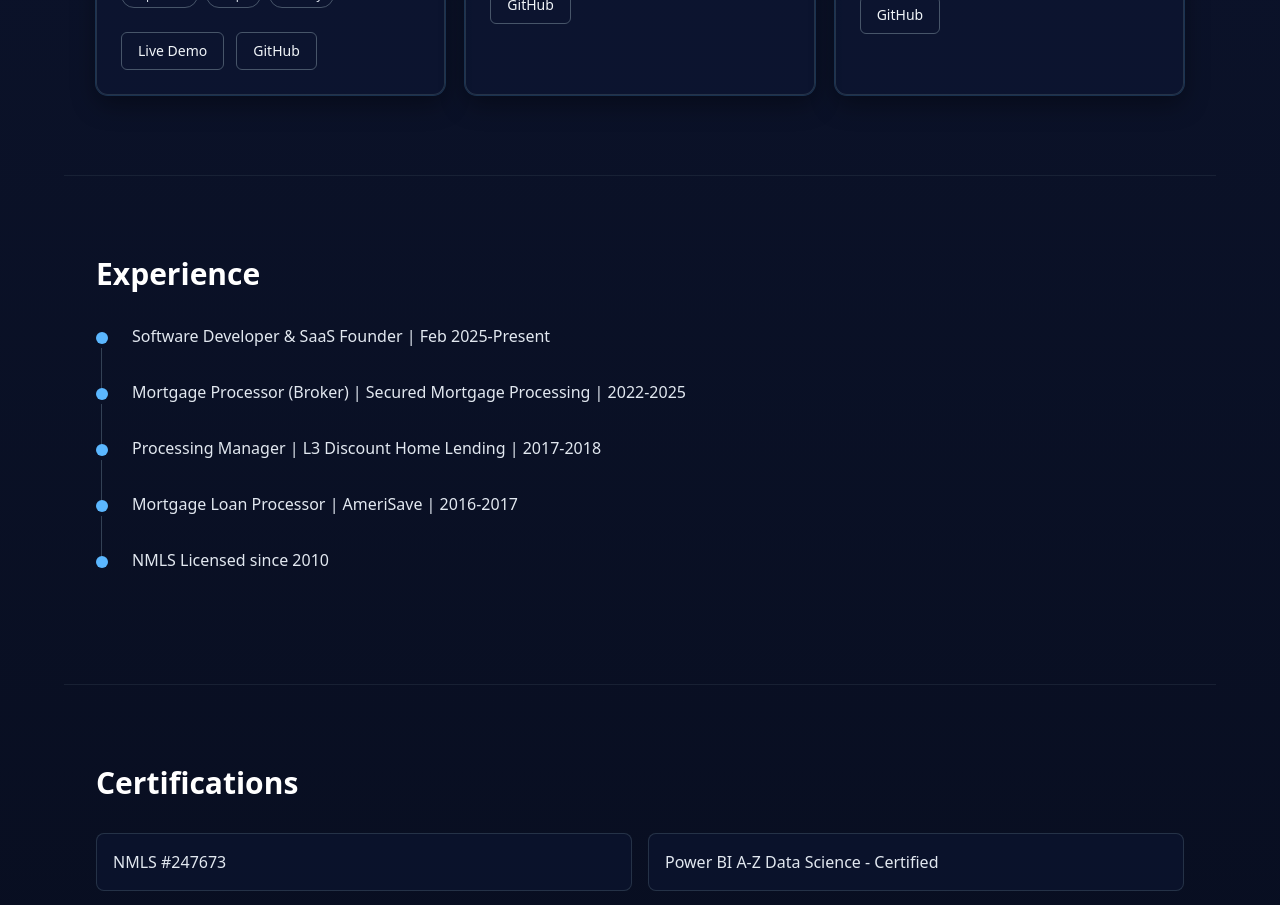
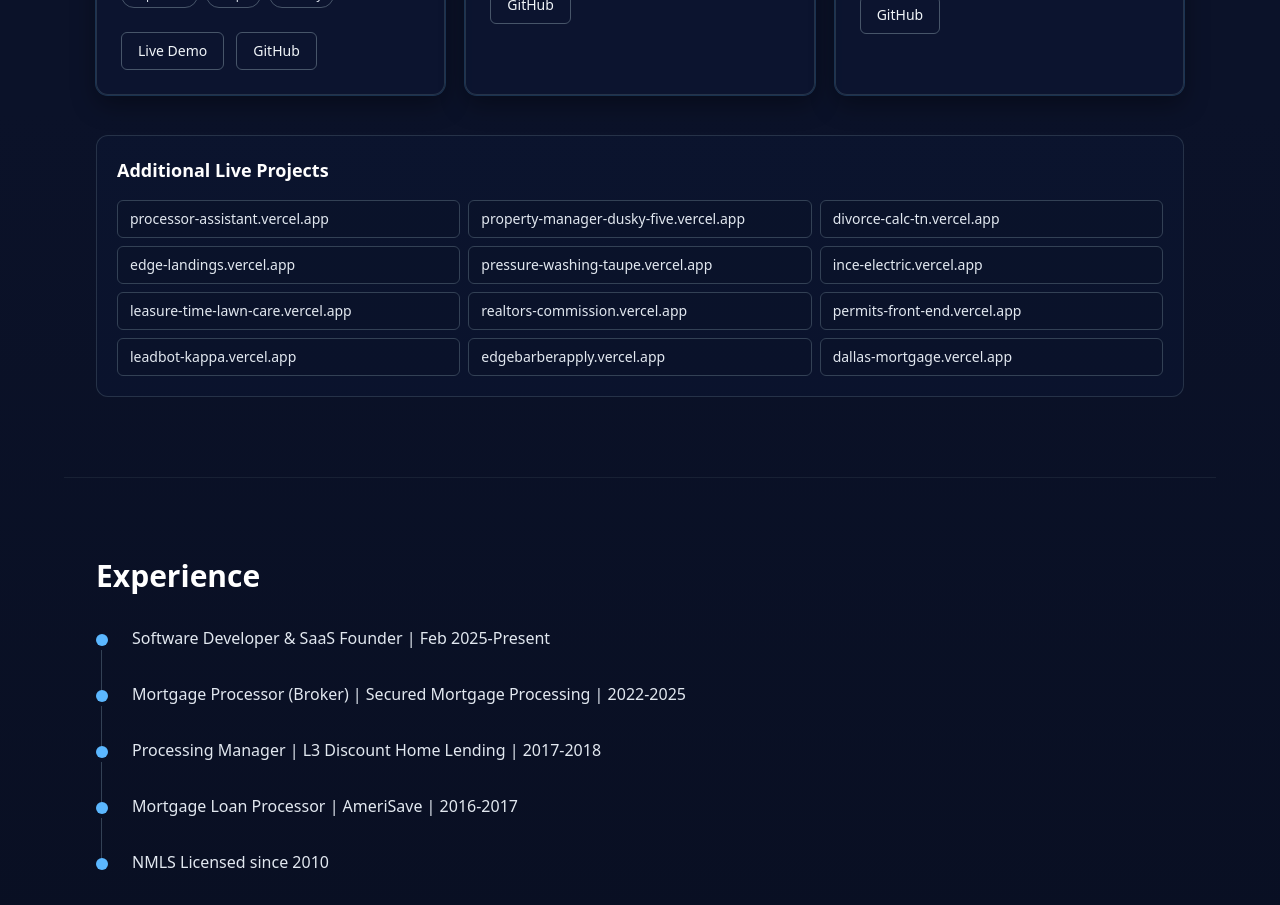
Before and after one commit to 145brice/My-Portfolio, a React (Vite) app: page / in a window 1280 px wide. Shown: the part 1920-2825 px from the top of the page. Built offline with nearby package versions, Linux system fonts and the light colour scheme.

Commit message:
Add additional live project links section

```diff
--- a/src/App.jsx
+++ b/src/App.jsx
@@ -73,6 +73,21 @@ const projects = [
     tags: ['Python', 'Web Scraping', 'Nashville Market'],
     links: [{ label: 'GitHub', href: 'https://github.com/145brice' }]
   }
+]
+
+const additionalProjectLinks = [
+  'https://processor-assistant.vercel.app/',
+  'https://property-manager-dusky-five.vercel.app/',
+  'https://divorce-calc-tn.vercel.app/',
+  'https://edge-landings.vercel.app/',
+  'https://pressure-washing-taupe.vercel.app/',
+  'https://ince-electric.vercel.app/',
+  'https://leasure-time-lawn-care.vercel.app/',
+  'https://realtors-commission.vercel.app/',
+  'https://permits-front-end.vercel.app/',
+  'https://leadbot-kappa.vercel.app/',
+  'https://edgebarberapply.vercel.app/',
+  'https://dallas-mortgage.vercel.app/'
 ]
 
 const timeline = [
@@ -298,6 +313,24 @@ export default function App() {
               </article>
             ))}
           </div>
+
+          <div className="mt-10 rounded-xl border border-slate-700/70 bg-navy-800/30 p-5">
+            <h3 className="text-lg font-semibold text-white">Additional Live Projects</h3>
+            <div className="mt-4 grid gap-2 sm:grid-cols-2 lg:grid-cols-3">
+              {additionalProjectLinks.map((url) => (
+                <a
+                  key={url}
+                  href={url}
+                  target="_blank"
+                  rel="noreferrer"
+                  className="truncate rounded-md border border-slate-700 bg-navy-900/50 px-3 py-2 text-sm text-slate-200 transition hover:border-accent-300 hover:text-accent-300"
+                  title={url}
+                >
+                  {url.replace('https://', '').replace('/', '')}
+                </a>
+              ))}
+            </div>
+          </div>
         </section>
 
         <section id="experience" className="section-shell section-spacing border-t border-slate-800/70">
```
